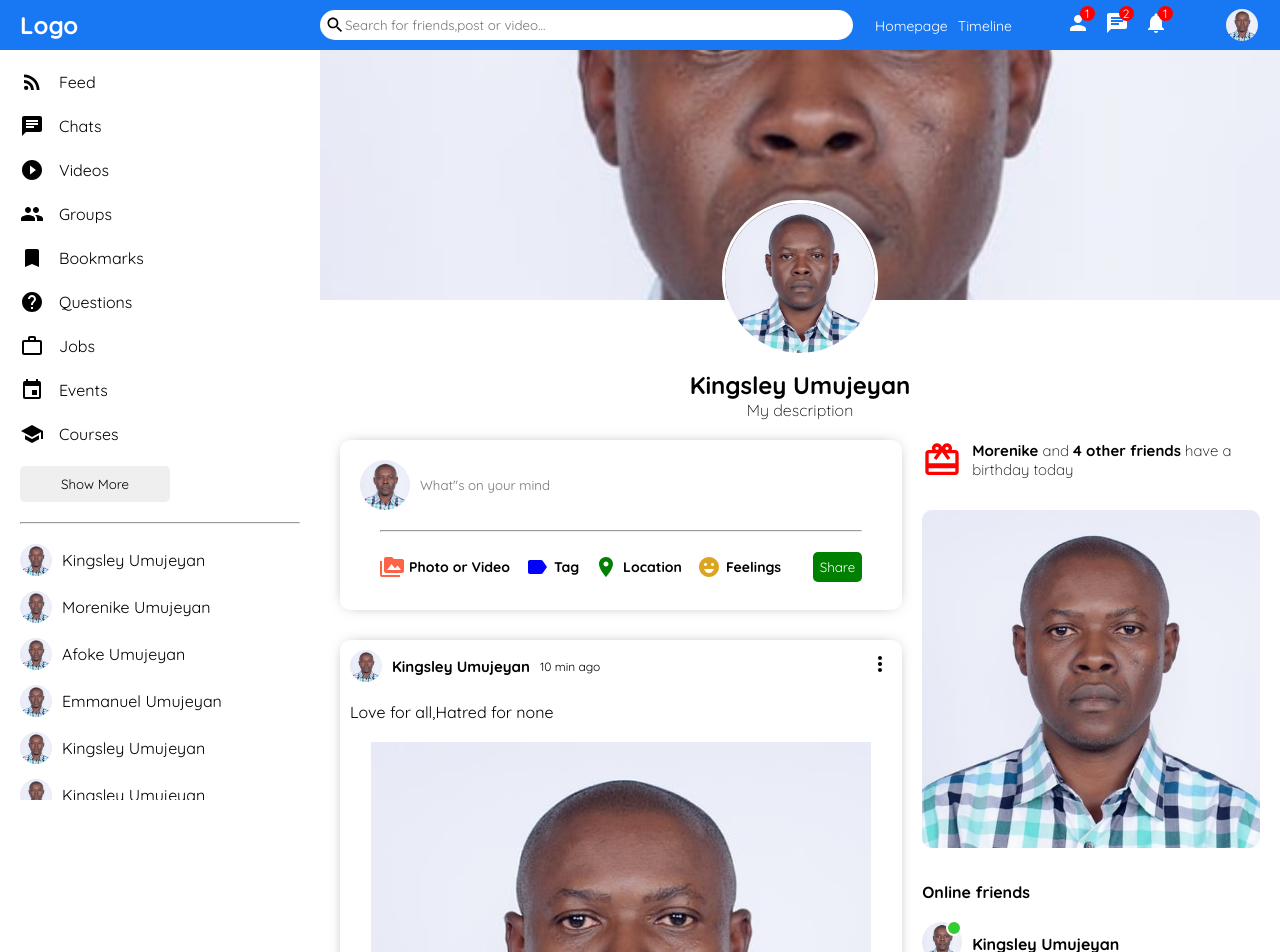
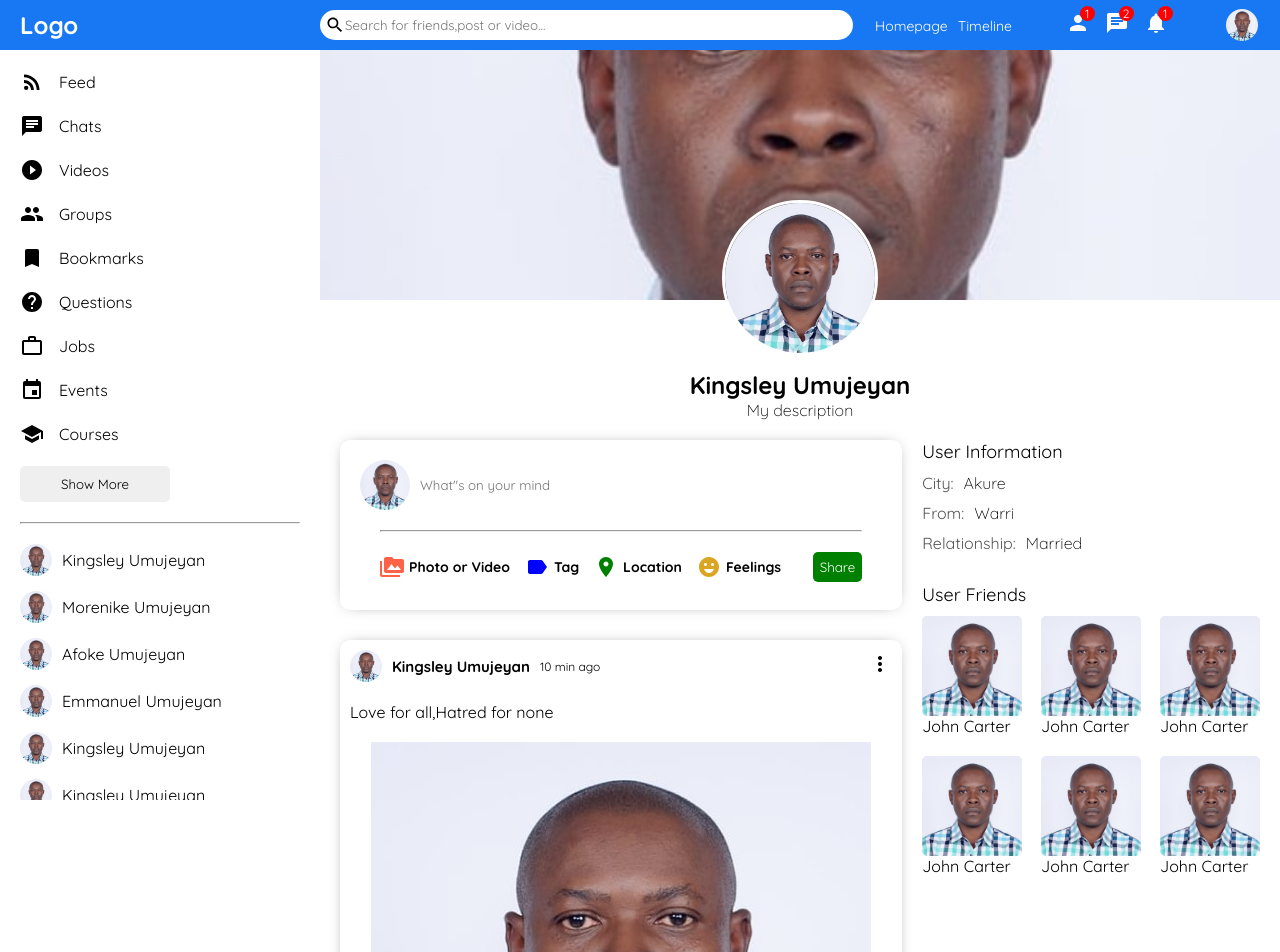
Before and after one commit to kuicpet/social_media_client, a React (Create React App) app: page / in a window 1280 px wide. Shown: the top 952 px of the page. Built offline with nearby package versions, Linux system fonts and the light colour scheme.

Commit message:
ft--updated profile page ui

```diff
--- a/src/components/Rightbar.js
+++ b/src/components/Rightbar.js
@@ -4,10 +4,10 @@ import styled from 'styled-components/macro';
 import { Users } from '../dummyData';
 import Online from './Online';
 
-export default function Rightbar({profile}) {
-  return (
-    <Wrapper>
-      <RightbarContainer>
+export default function Rightbar({ profile }) {
+  const HomeRightBar = () => {
+    return (
+      <>
         <BirthdayContainer>
           <Redeem className="birthdayImg" htmlColor="red" />
           <span className="birthdayText">
@@ -21,6 +21,86 @@ export default function Rightbar({profile}) {
             <Online key={user.id} user={user} />
           ))}
         </ul>
+      </>
+    );
+  };
+
+  const ProfileRightBar = () => {
+    return (
+      <>
+        <h4 className="rightbarTitle">User Information</h4>
+        <div className="rightbarInfo">
+          <div className="rightbarInfoItem">
+            <span className="rightbarInfoKey">City:</span>
+            <span className="rightbarInfoValue">Akure</span>
+          </div>
+          <div className="rightbarInfoItem">
+            <span className="rightbarInfoKey">From:</span>
+            <span className="rightbarInfoValue">Warri</span>
+          </div>
+          <div className="rightbarInfoItem">
+            <span className="rightbarInfoKey">Relationship:</span>
+            <span className="rightbarInfoValue">Married</span>
+          </div>
+        </div>
+        <h4 className="rightbarTitle">User Friends</h4>
+        <div className="rightbarFollowings">
+          <div className="rightbarFollowing">
+            <img
+              src="/assets/kingsley_photo.jpg"
+              alt=""
+              className="rightbarFollowingImg"
+            />
+            <span className="rightbarFollowingName">John Carter</span>
+          </div>
+          <div className="rightbarFollowing">
+            <img
+              src="/assets/kingsley_photo.jpg"
+              alt=""
+              className="rightbarFollowingImg"
+            />
+            <span className="rightbarFollowingName">John Carter</span>
+          </div>
+          <div className="rightbarFollowing">
+            <img
+              src="/assets/kingsley_photo.jpg"
+              alt=""
+              className="rightbarFollowingImg"
+            />
+            <span className="rightbarFollowingName">John Carter</span>
+          </div>
+          <div className="rightbarFollowing">
+            <img
+              src="/assets/kingsley_photo.jpg"
+              alt=""
+              className="rightbarFollowingImg"
+            />
+            <span className="rightbarFollowingName">John Carter</span>
+          </div>
+          <div className="rightbarFollowing">
+            <img
+              src="/assets/kingsley_photo.jpg"
+              alt=""
+              className="rightbarFollowingImg"
+            />
+            <span className="rightbarFollowingName">John Carter</span>
+          </div>
+          <div className="rightbarFollowing">
+            <img
+              src="/assets/kingsley_photo.jpg"
+              alt=""
+              className="rightbarFollowingImg"
+            />
+            <span className="rightbarFollowingName">John Carter</span>
+          </div>
+        </div>
+      </>
+    );
+  };
+  return (
+    <Wrapper>
+      <RightbarContainer>
+        <ProfileRightBar />
       </RightbarContainer>
     </Wrapper>
   );
@@ -72,6 +152,42 @@ const RightbarContainer = styled.div`
     right: 0;
     border: 2px solid white;
   }
+  .rightbarInfo {
+    margin-bottom: 30px;
+  }
+  .rightbarInfoItem {
+    margin-bottom: 10px;
+  }
+  .rightbarInfoKey {
+    font-weight: 500;
+    margin-right: 10px;
+    color: #555;
+  }
+  .rightbarInfoValue {
+    font-weight: 300;
+  }
+  .rightbarFollowings {
+    display: flex;
+    flex-wrap: wrap;
+    justify-content: space-between;
+  }
+  .rightbarFollowing {
+    display: flex;
+    flex-direction: column;
+    margin-bottom: 20px;
+    cursor: pointer;
+  }
+  .rightbarTitle {
+    font-size: 18px;
+    font-weight: 500;
+    margin-bottom: 10px;
+  }
+  .rightbarFollowingImg {
+    width: 100px;
+    height: 100px;
+    object-fit: cover;
+    border-radius: 5px;
+  }
 `;
 const BirthdayContainer = styled.div`
   display: flex;
```
Also changed, not shown: src/components/Login.js (added), src/components/Register.js (added).
